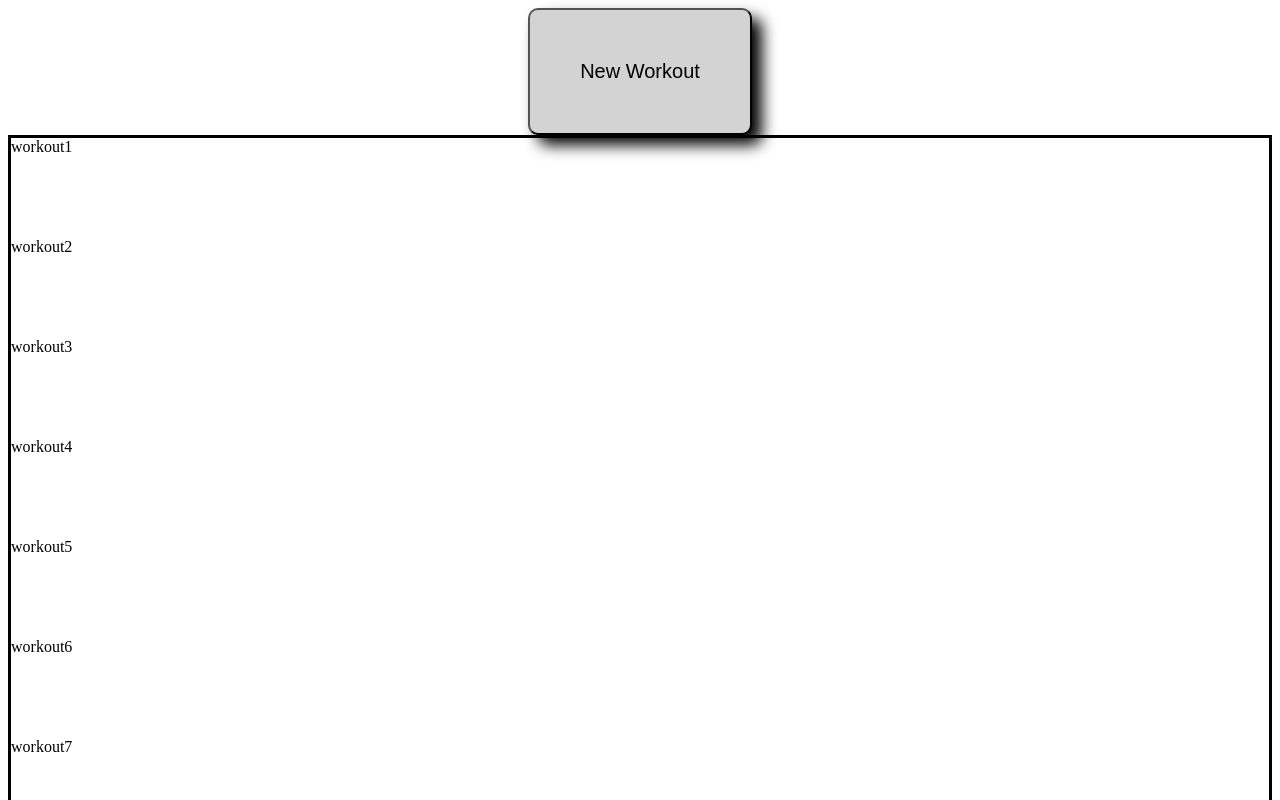
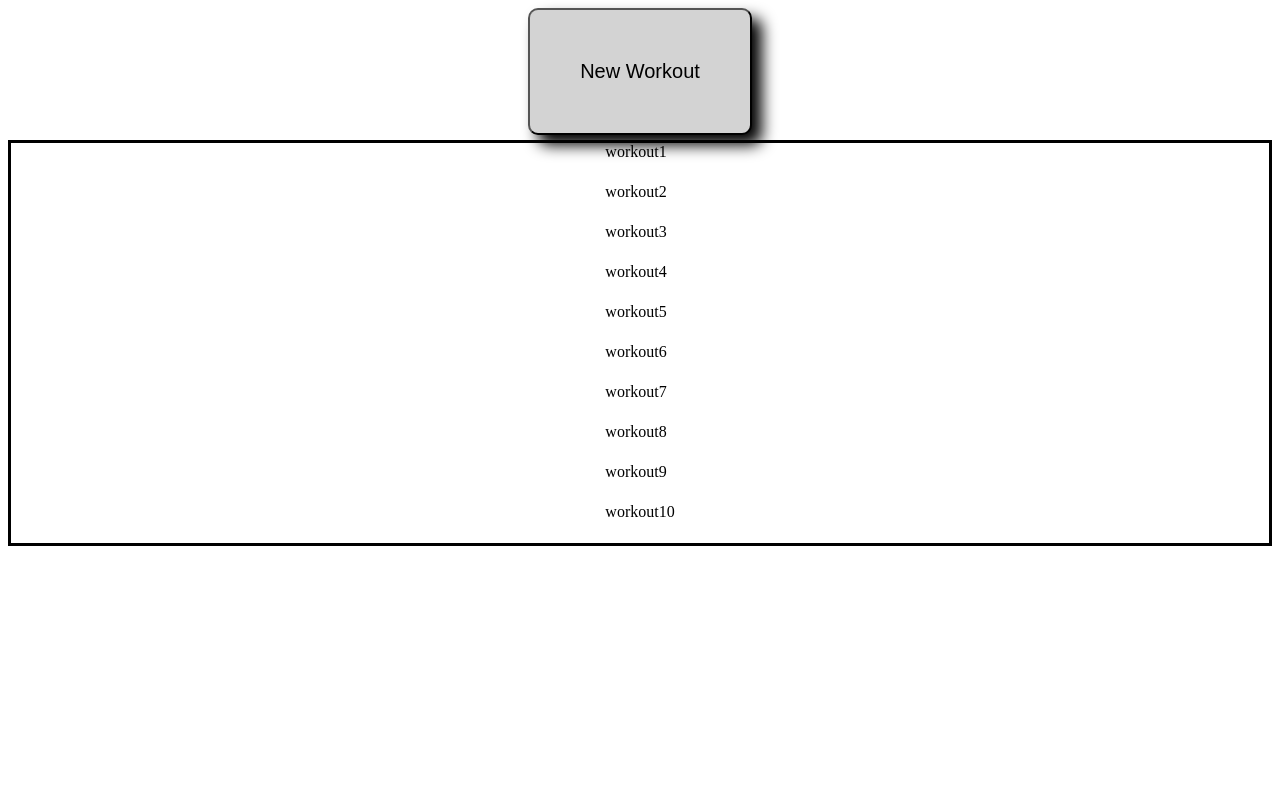
Before and after one commit to zachgalbs/fluffy-disco, a plain HTML site: page index.html in a window 1280 px wide. Both pictures are taken after a click on the button "New Workout". Shown: the top 800 px of the page. Drawn offline with Linux system fonts and the light colour scheme.

Commit message:
changed margin

```diff
--- a/javascript.js
+++ b/javascript.js
@@ -4,4 +4,5 @@ let workoutList = document.getElementById("workoutList");
 button.onclick = function() {
     console.log("button has been clicked!");
     workoutList.style.opacity = '1';
+    workoutList.style.marginTop = '5px';
 }
--- a/style.css
+++ b/style.css
@@ -23,9 +23,11 @@ body {
     box-shadow: 5px 5px 15px;
 }
 #workoutList {
+    margin-top: 10px;
     opacity: 0;
     border-style: solid;
     display: grid;
-    grid-template-rows: repeat(10, 100px);
+    grid-template-rows: repeat(10, 5vh);
+    justify-content: center;
     transition: opacity 2s;
 }
```
